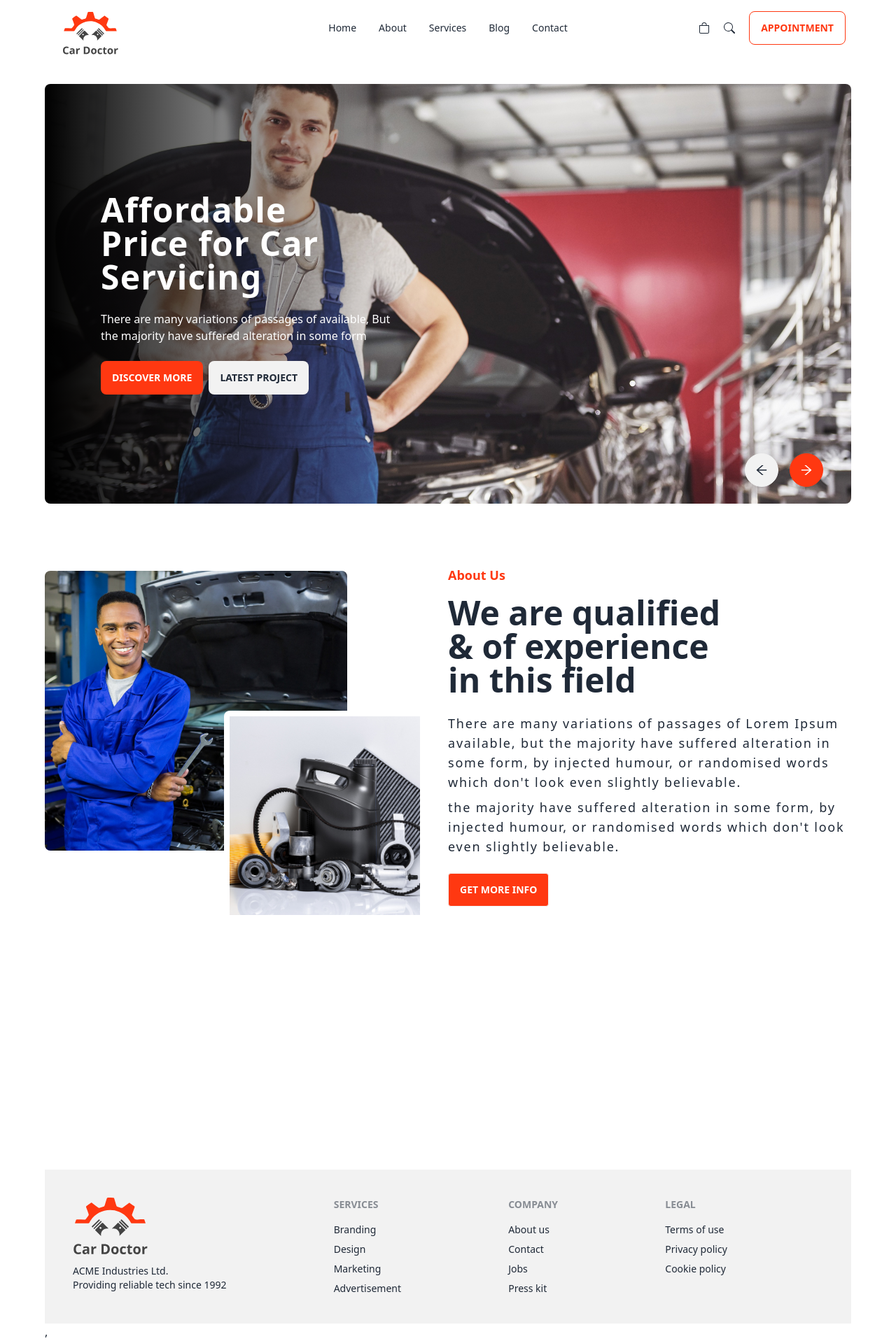
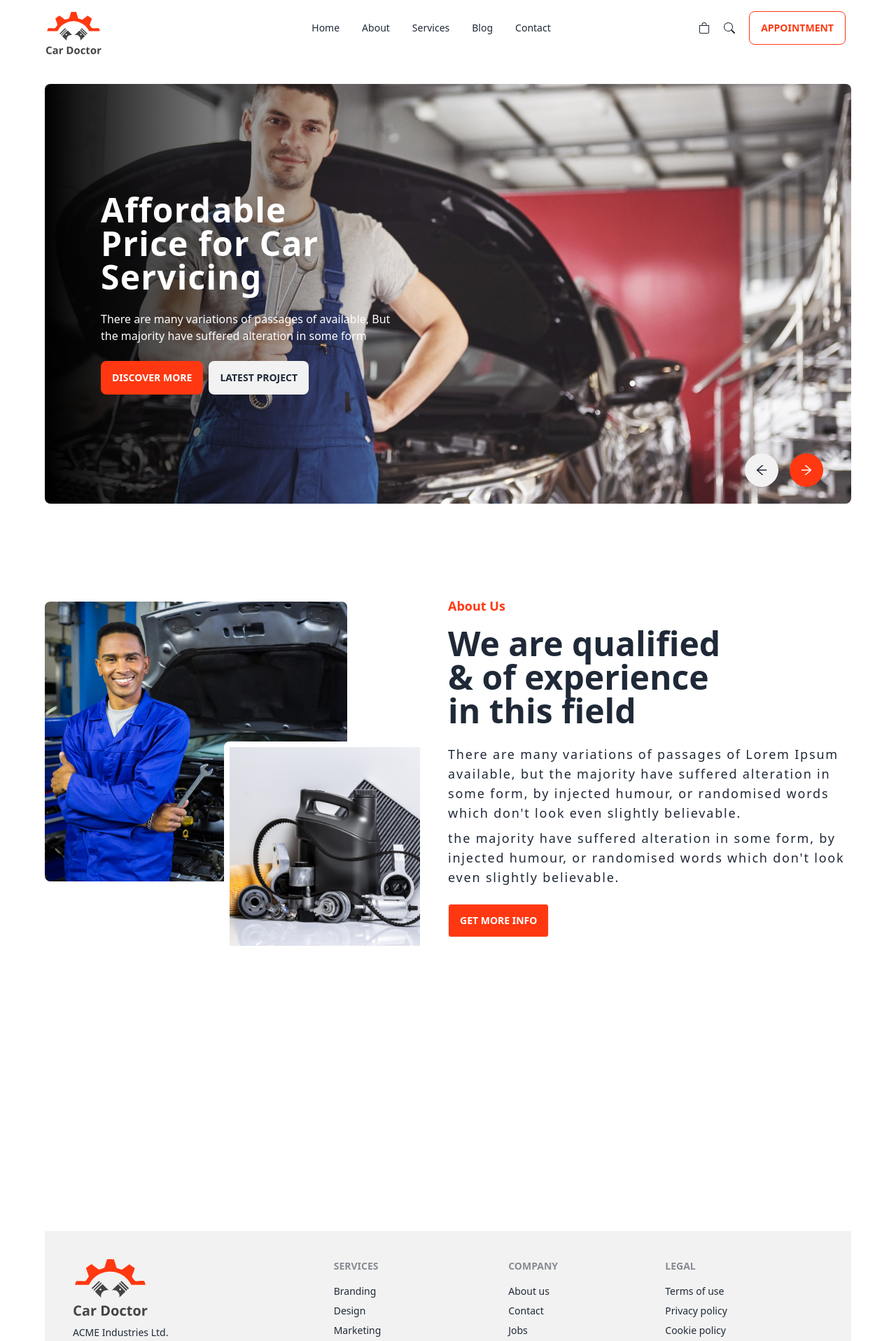
Before and after one commit to mahisurrahman/car-doctor, a React (Vite) app: page / in a window 1280 px wide. Shown: the top 1917 px of the page at 70% size. Built offline with nearby package versions, Linux system fonts and the light colour scheme.

Commit message:
Shifting to PC

```diff
--- a/src/Components/Pages/Home/About/HomeAbout.jsx
+++ b/src/Components/Pages/Home/About/HomeAbout.jsx
@@ -1,10 +1,11 @@
+/* eslint-disable react/no-unescaped-entities */
 import person from '../../../../assets/images/about_us/person.jpg';
 import parts from '../../../../assets/images/about_us/parts.jpg';
 
 
 const HomeAbout = () => {
     return (
-        <div className="min-h-screen my-14">
+        <div className="min-h-screen my-[100px]">
             <div className="flex flex-row gap-">
                 <div className='w-1/2 relative'>
                     <img src={person} className="w-3/4 h-[400px] object-cover rounded-lg" />
--- a/src/Components/Pages/SharedPages/NavBar/Navbar.jsx
+++ b/src/Components/Pages/SharedPages/NavBar/Navbar.jsx
@@ -14,7 +14,7 @@ const Navbar = () => {
   </>
   return (
     <div className="navbar bg-base-100 h-20">
-      <div className="navbar-start">
+      <div className="navbar-start -mx-6">
         <div className="dropdown">
           <label tabIndex={0} className="btn btn-ghost lg:hidden">
             <svg
```
